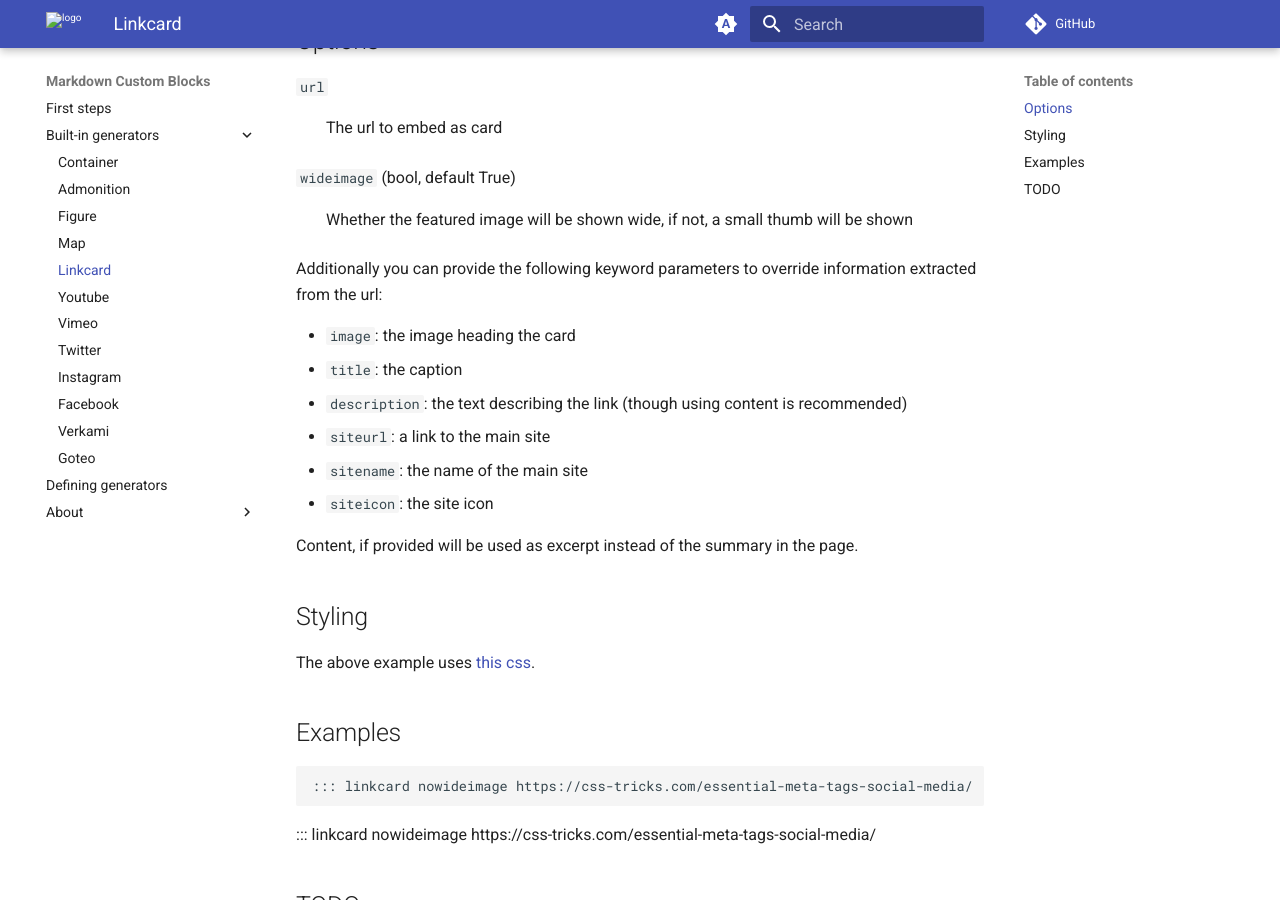
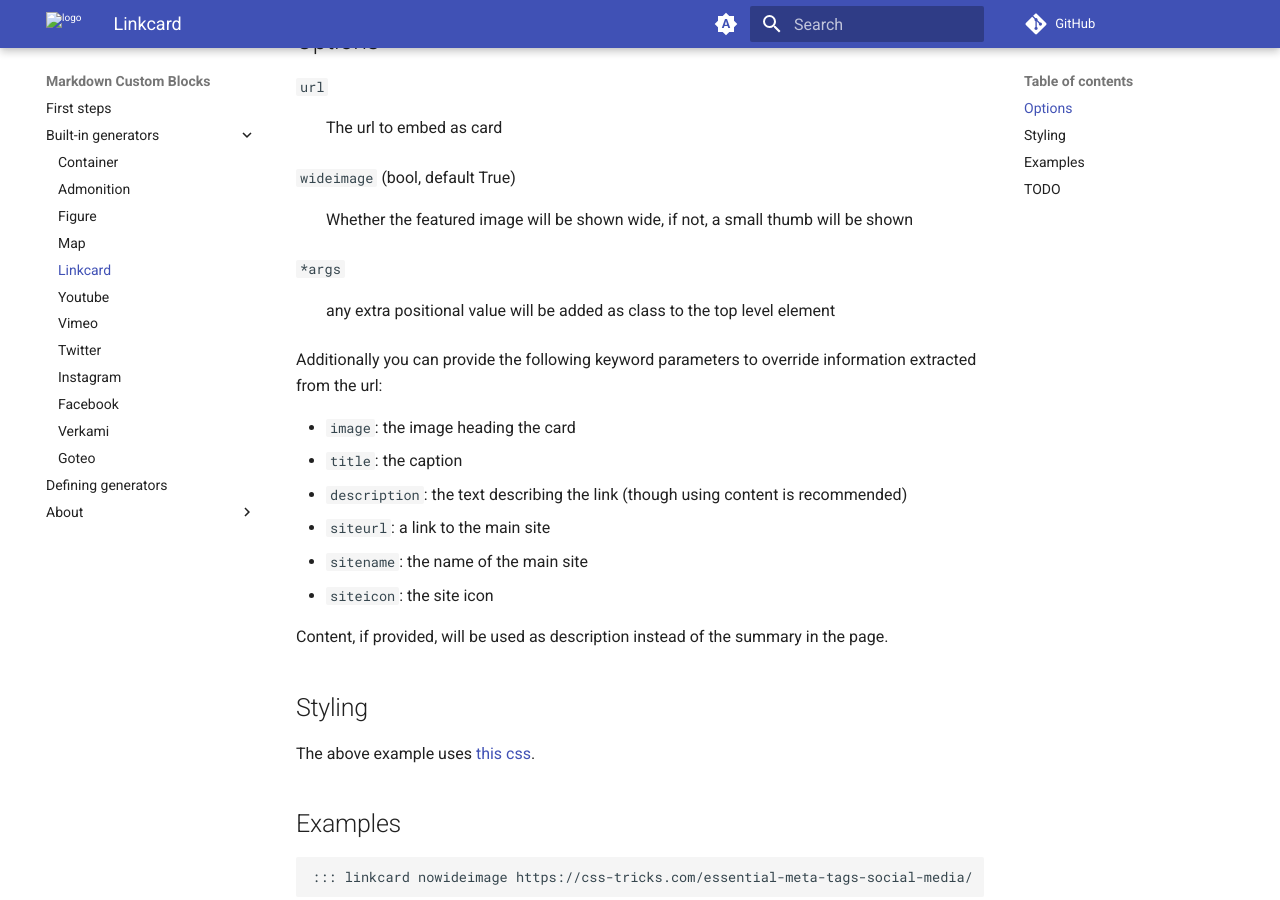
Before and after one commit to vokimon/markdown-customblocks, an MkDocs documentation site: the page built from docs/generators-linkcard.md, in a window 1280 px wide and 900 px high, scrolled down 480 px. Built offline with MkDocs 1.6.1 and Material for MkDocs 9.7.7, drawn with Linux system fonts in a browser that asks for light colours; comment, search, counter and statistics services are not loaded; the version menu is left out.

Commit message:
linkcard: positional args as html classes

```diff
--- a/docs/generators-linkcard.md
+++ b/docs/generators-linkcard.md
@@ -30,6 +30,9 @@ Thus, the first fetch will be cached for later generations.
 `wideimage` (bool, default True)
 : Whether the featured image will be shown wide, if not, a small thumb will be shown
 
+`*args`
+: any extra positional value will be added as class to the top level element
+
 Additionally you can provide the following keyword parameters
 to override information extracted from the url:
 
@@ -40,7 +43,7 @@ to override information extracted from the url:
 - `sitename`: the name of the main site
 - `siteicon`: the site icon
 
-Content, if provided will be used as excerpt instead of the summary in the page.
+Content, if provided, will be used as description instead of the summary in the page.
 
 
 ## Styling
```
Also changed, not shown: 1 other file.
